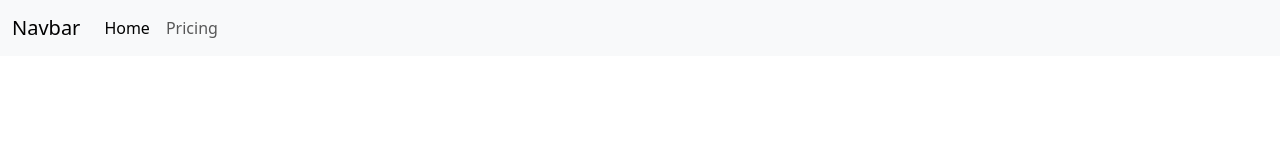
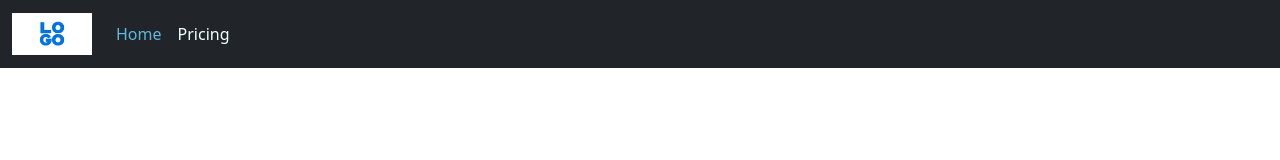
Before and after one commit to Xen0n-n/frontend-education, a plain HTML site: page bootstrap_edu/index.html in a window 1280 px wide. Drawn offline with nearby package versions, Linux system fonts and the light colour scheme.

Commit message:
changed and set up navbar

```diff
--- a/bootstrap_edu/index.html
+++ b/bootstrap_edu/index.html
@@ -6,16 +6,16 @@
     <meta name="viewport" content="width=device-width, initial-scale=1.0">
     <link href="https://cdn.jsdelivr.net/npm/bootstrap@5.3.3/dist/css/bootstrap.min.css" rel="stylesheet"
         integrity="sha384-QWTKZyjpPEjISv5WaRU9OFeRpok6YctnYmDr5pNlyT2bRjXh0JMhjY6hW+ALEwIH" crossorigin="anonymous">
-
+    <link rel="stylesheet" href="source/styles/user_styles.css">
     <title>Home</title>
 </head>
 
 <body>
     <header>
 
-        <nav class="navbar navbar-expand-lg bg-body-tertiary">
+        <nav class="navbar navbar-expand-lg bg-dark">
             <div class="container-fluid">
-                <a class="navbar-brand" href="#">Navbar</a>
+                <a class="navbar-brand" href="#"><img src="source/files/logo-social.png" alt=""></a>
                 <button class="navbar-toggler" type="button" data-bs-toggle="collapse" data-bs-target="#navbarNav"
                     aria-controls="navbarNav" aria-expanded="false" aria-label="Toggle navigation">
                     <span class="navbar-toggler-icon"></span>
--- /dev/null
+++ b/bootstrap_edu/source/styles/user_styles.css
@@ -0,0 +1,12 @@
+.nav-link {
+    color: azure;
+}
+.navbar-nav .nav-link.active {
+    color: rgb(95, 185, 221);
+}
+.navbar-brand img {
+    width: 80px;
+}
+.navbar-toggler {
+    background-color: rgb(130, 130, 130);
+}
```
Also changed, not shown: bootstrap_edu/pricing.html (+3 -3 lines), bootstrap_edu/source/files/logo-social.png (added).
